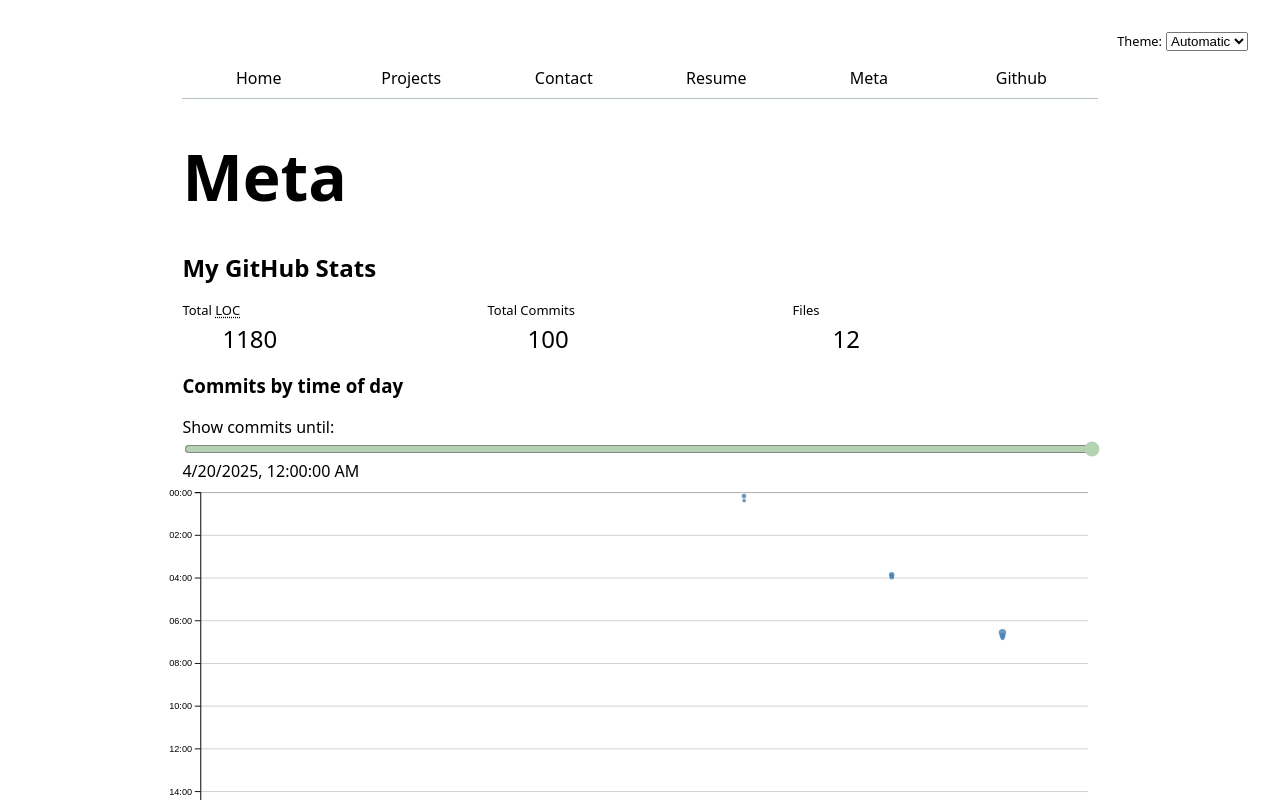
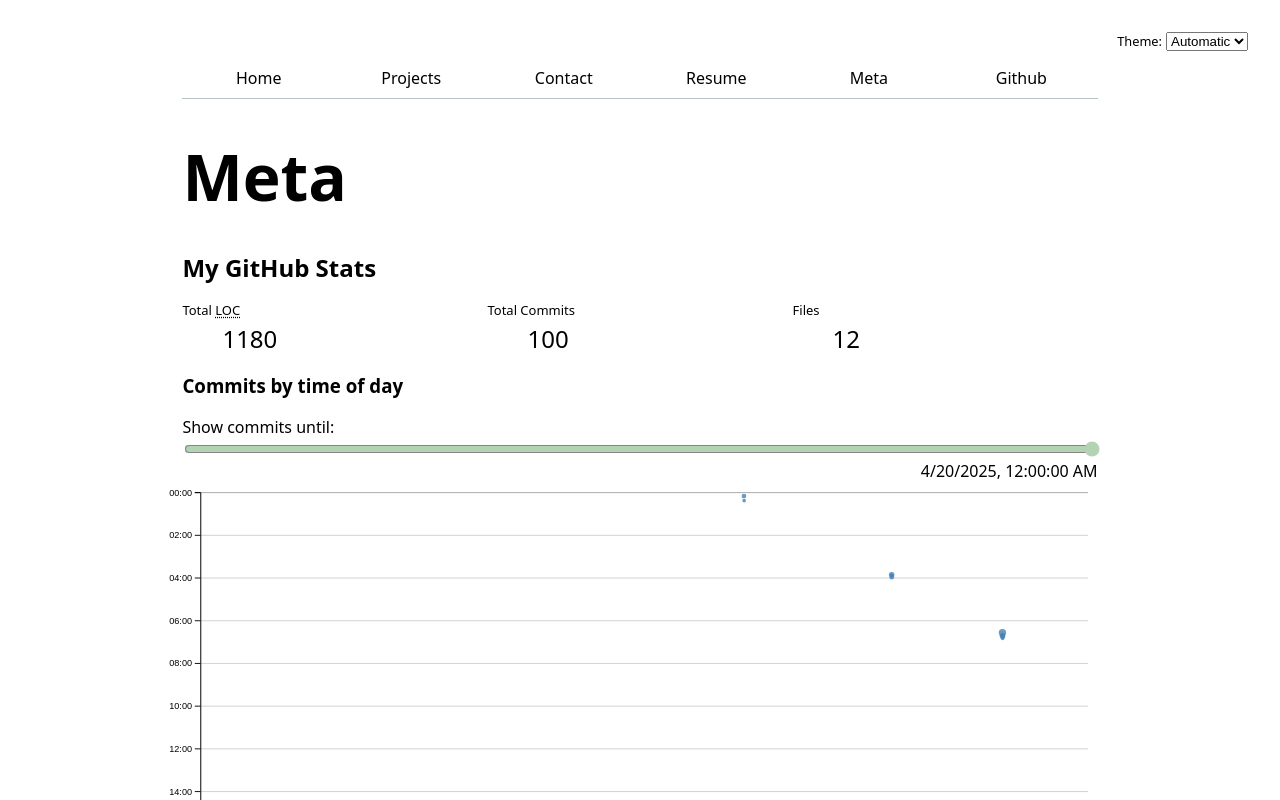
Before and after one commit to patrickxliu/my-portfolio, a SvelteKit app: page /meta in a window 1280 px wide. Shown: the top 800 px of the page. Built offline with nearby package versions, Linux system fonts and the light colour scheme.

Commit message:
fix time alignment

```diff
--- a/src/routes/meta/+page.svelte
+++ b/src/routes/meta/+page.svelte
@@ -305,6 +305,6 @@
     display: block;
   }
   time{
-    align-content: end;
+    text-align: right;
   }
 </style>
```
